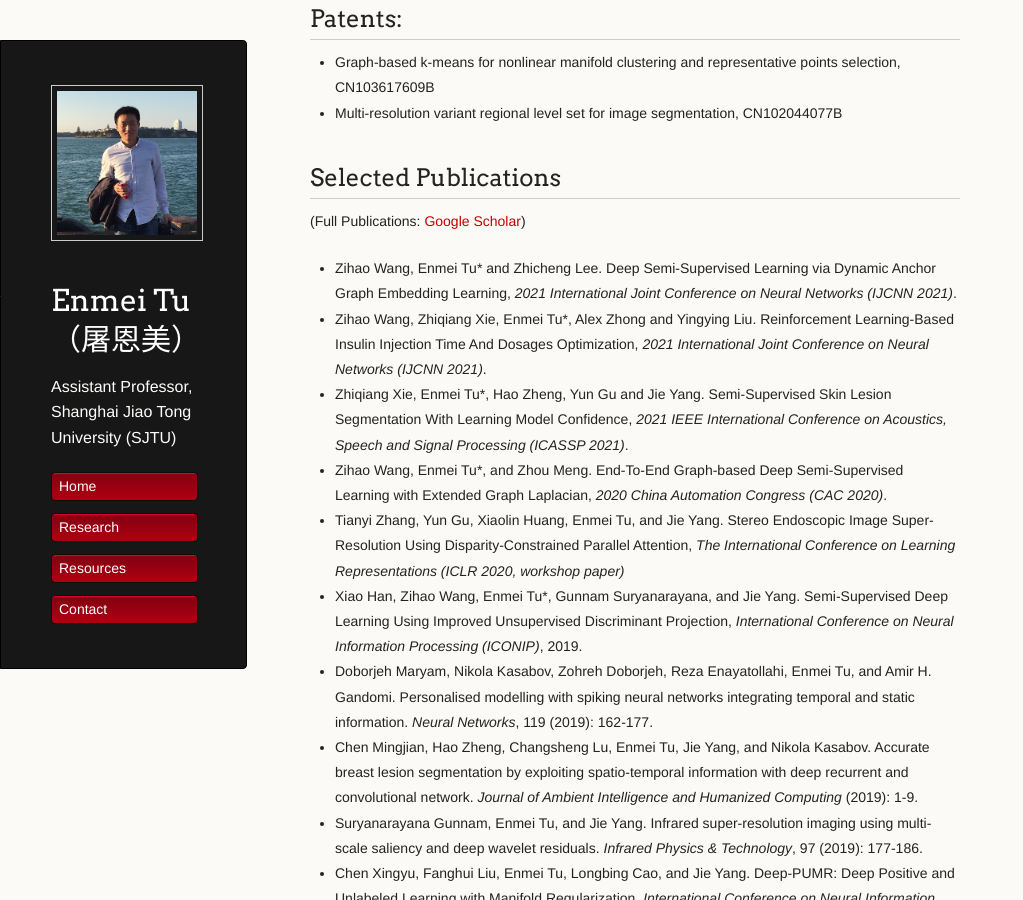
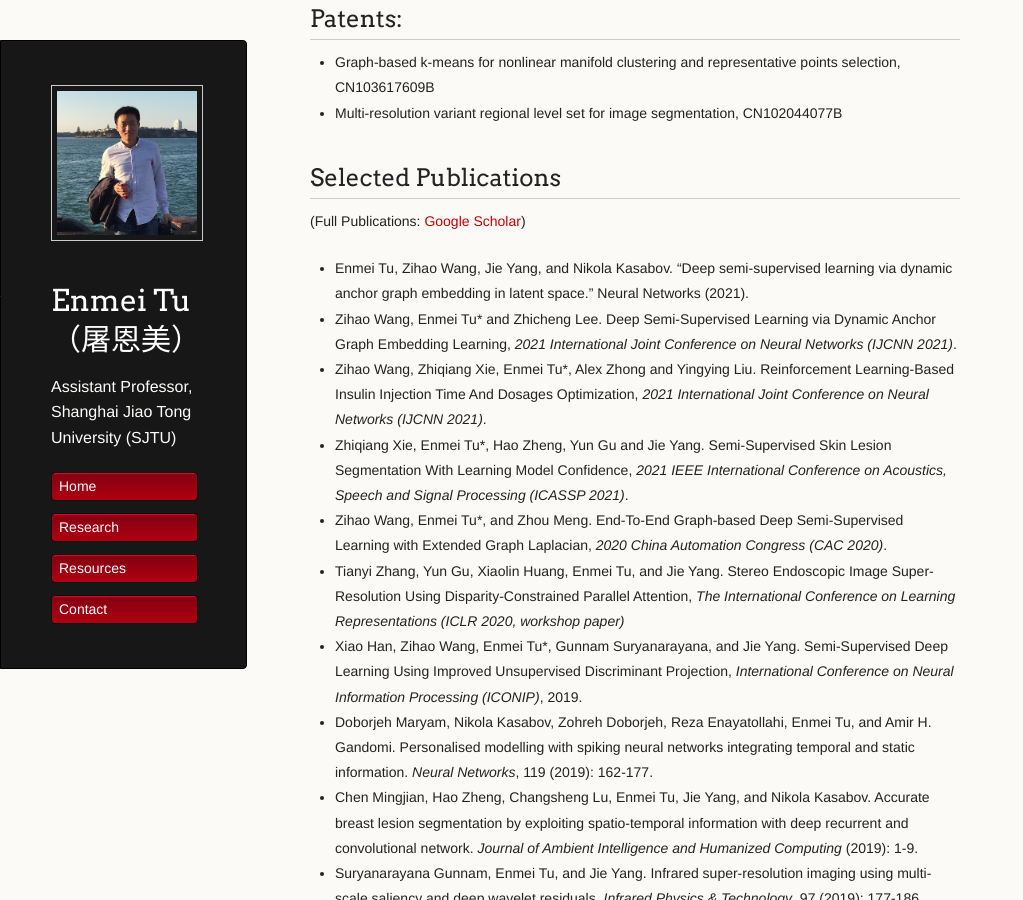
Before and after one commit to hellotem/enmeitu.github.io, a Jekyll site: the page built from research/index.md, in a window 1280 px wide and 900 px high, scrolled down 1279 px. Shown: the whole window, without its empty margins (0-1023 px from the left). Built offline with Jekyll 4.4.1, drawn with Linux system fonts in a browser that asks for light colours; our own code applies the rules of GitHub Pages for plain Markdown files.

Commit message:
add new NN paper

```diff
--- a/research/index.md
+++ b/research/index.md
@@ -26,6 +26,7 @@
 ## Selected Publications
 (Full Publications: [Google Scholar](https://scholar.google.com.sg/citations?user=TDg-0cQAAAAJ&hl=en))
 
+* Enmei Tu, Zihao Wang, Jie Yang, and Nikola Kasabov. "Deep semi-supervised learning via dynamic anchor graph embedding in latent space." Neural Networks (2021).
 * Zihao Wang, Enmei Tu* and Zhicheng Lee. Deep Semi-Supervised Learning via Dynamic Anchor Graph Embedding Learning, _2021 International Joint Conference on Neural Networks (IJCNN 2021)_.
 * Zihao Wang, Zhiqiang Xie, Enmei Tu*, Alex Zhong and Yingying Liu. Reinforcement Learning-Based Insulin Injection Time And Dosages Optimization, _2021 International Joint Conference on Neural Networks (IJCNN 2021)_.
 * Zhiqiang Xie, Enmei Tu*, Hao Zheng, Yun Gu and Jie Yang. Semi-Supervised Skin Lesion Segmentation With Learning Model Confidence, _2021 IEEE International Conference on Acoustics, Speech and Signal Processing (ICASSP 2021)_.
```
